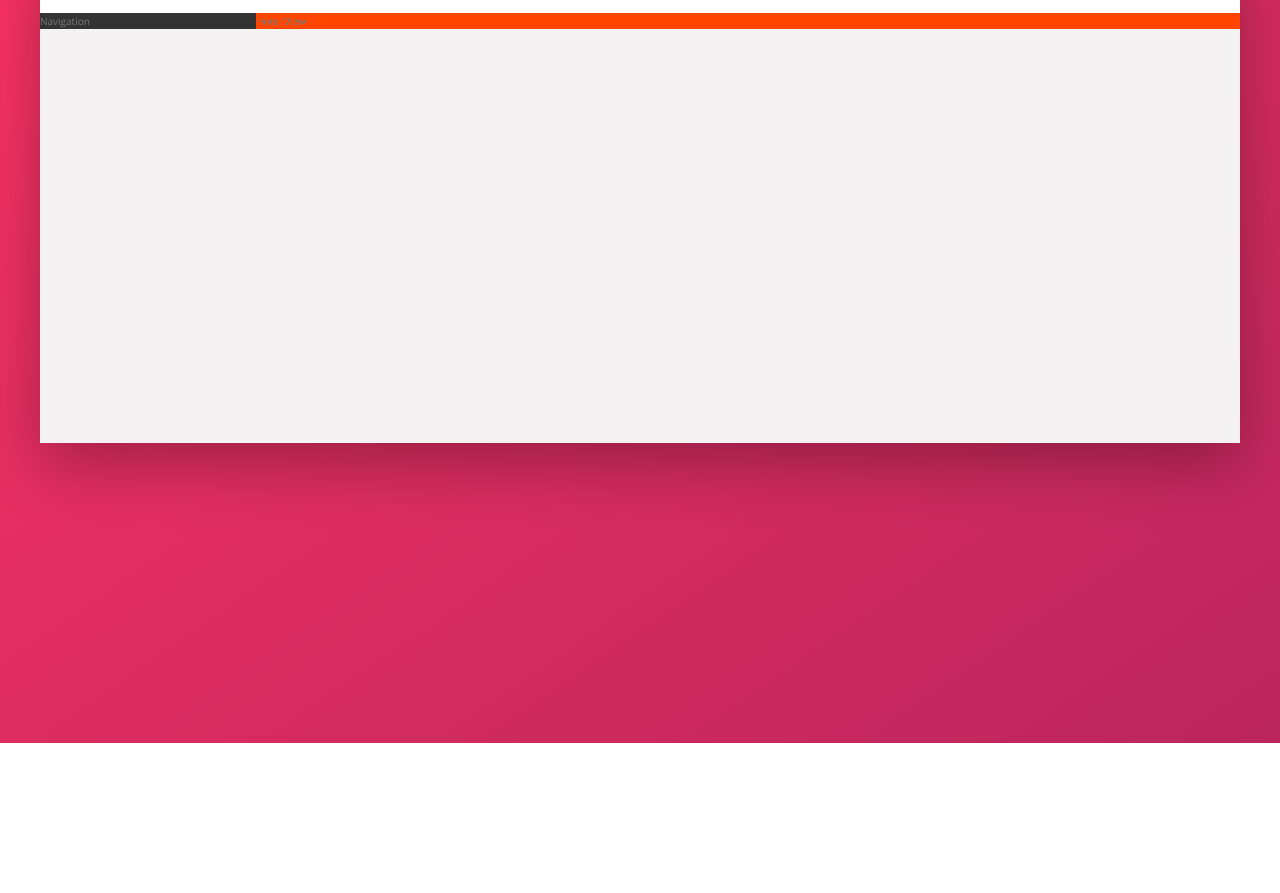
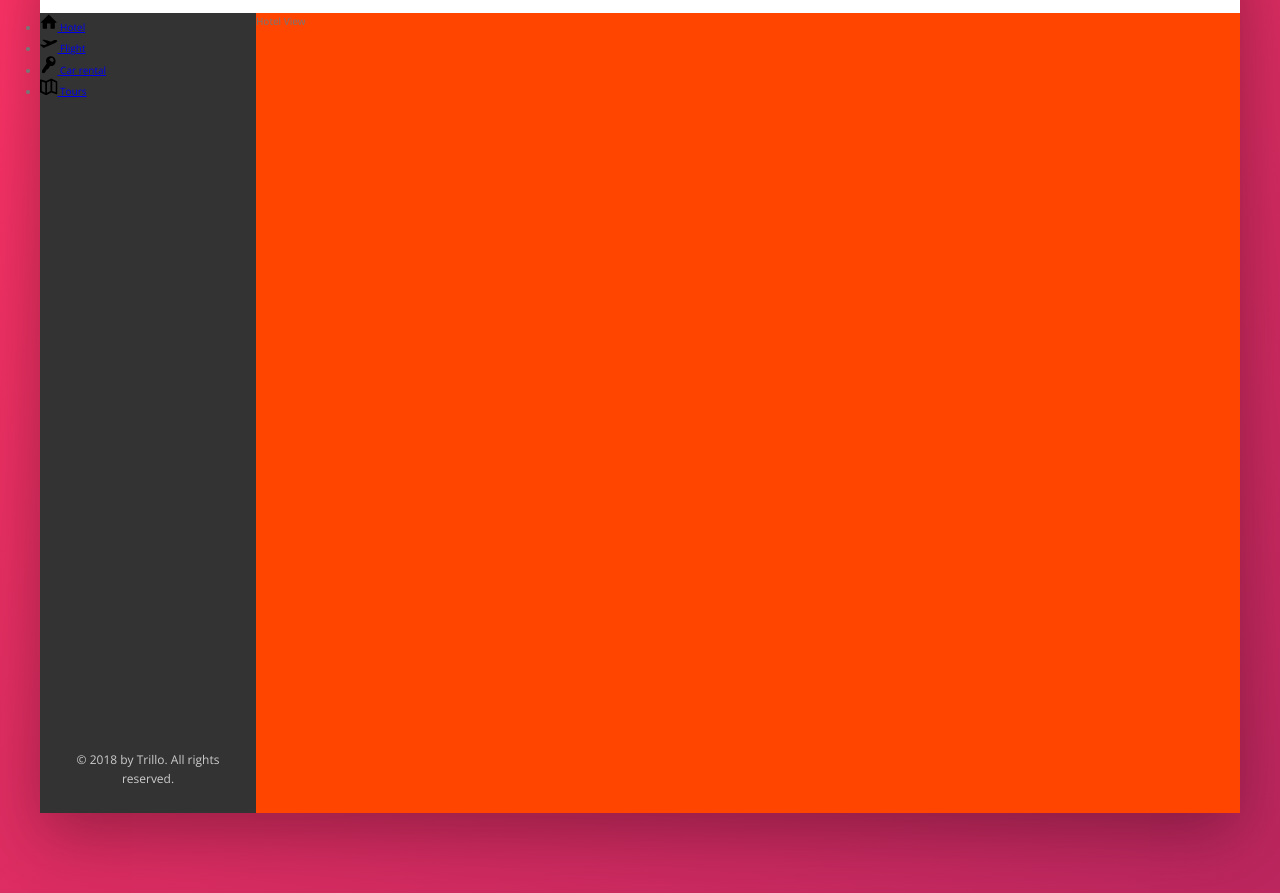
Before and after one commit to YudhaYuki/CSS-Flexbox, a website: page index.html in a window 1280 px wide. Shown: the part 137-1030 px from the top of the page. Before the commit the page ends 880 px from the top, so only its background shows below. Drawn offline with nearby package versions, Linux system fonts and the light colour scheme.

Commit message:
Building Navigation Part I - SIDE BAR

```diff
--- a/index.html
+++ b/index.html
@@ -45,15 +45,62 @@
                 </div>
             </nav>
         </header>
+
+
+
         <div class="content">
+
             <nav class="sidebar">
-                Navigation
+                <ul class="side-nav">
+                    <li class="side-nav__item">
+                        <a href="#" class="side-nav__link">
+                            <svg class="side-nav__icon">
+                                <use xlink:href="img/sprite.svg#icon-home"></use>
+                            </svg>
+                            <span>Hotel</span>
+                        </a>
+                    </li>
+                    <li class="side-nav__item">
+                        <a href="#" class="side-nav__link">
+                            <svg class="side-nav__icon">
+                                <use xlink:href="img/sprite.svg#icon-aircraft-take-off"></use>
+                            </svg>
+                            <span>Flight</span>
+                        </a>
+                    </li>
+                    <li class="side-nav__item">
+                        <a href="#" class="side-nav__link">
+                            <svg class="side-nav__icon">
+                                <use xlink:href="img/sprite.svg#icon-key"></use>
+                            </svg>
+                            <span>Car rental</span>
+                        </a>
+                    </li>
+                    <li class="side-nav__item">
+                        <a href="#" class="side-nav__link">
+                            <svg class="side-nav__icon">
+                                <use xlink:href="img/sprite.svg#icon-map"></use>
+                            </svg>
+                            <span>Tours</span>
+                        </a>
+                    </li>
+                </ul>
+
+                <div class="legal">
+                    &copy; 2018 by Trillo. All rights reserved.
+                </div>
             </nav>
+
+
+
             <main class="hotel-view">
                 <p>Hotel View</p>
 
             </main>
         </div>
+
+
+
     </div>
 
     </body>
--- a/sass/_components.scss
+++ b/sass/_components.scss
@@ -123,3 +123,33 @@
     }
 
 }
+
+
+
+/////////// SIDE NAVIGATION ////////////
+
+.side-nav {
+    &__item {
+
+    }
+
+    &__link {
+
+    }
+
+    &__icon {
+        width: 1.75rem;
+        height: 1.75rem;
+    }
+}
+
+
+
+/////////// LEGAL TEXT ////////////
+
+.legal {
+    font-size: 1.2rem;
+    color: var(--color-grey-light-4);
+    text-align: center;
+    padding: 2.5rem;
+}
--- a/sass/_layout.scss
+++ b/sass/_layout.scss
@@ -27,9 +27,18 @@
 
     // grow, shrink, bases
     flex: 0 0 18%;
+
+    display: flex;
+    flex-direction: column;
+    justify-content: space-between;
 }
 
 .hotel-view {
+    background-color: #fff;
+
+    //TEST
     background-color: orangered;
+    height: 80rem;
+
     flex: 1;
 }
```
Also changed, not shown: css/style.css.
